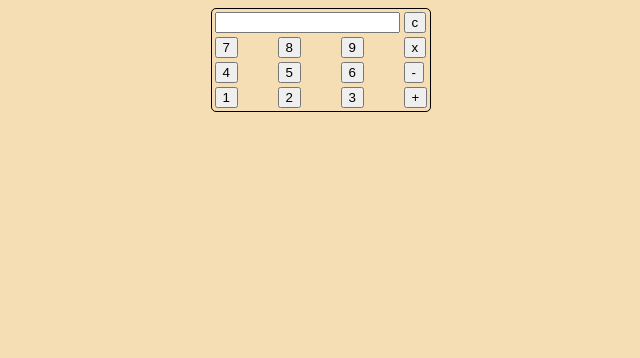
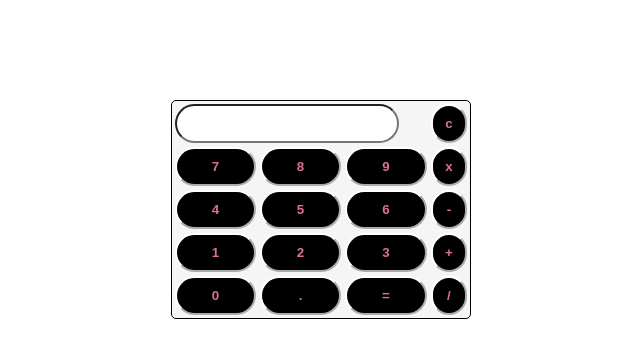
Before and after one commit to Lillysmart/calculator, a plain HTML site: page index.html in a window 1280 px wide. Shown: the whole page, without its empty margins (319-959 px from the left). Drawn offline with Linux system fonts and the light colour scheme.

Commit message:
style the calculator

```diff
--- a/index.html
+++ b/index.html
@@ -11,7 +11,7 @@
     <table>
         <tr>
             <td colspan="3">
-                <input type="text" data-key="result">
+                <input type="text" data-key="result" id="result">
             </td>
             <td><input type="button" value="c"></td>
 
@@ -34,6 +34,12 @@
             <td><input type="button" value="3"> </td>
             <td><input type="button" value="+"> </td>
         </tr>
+        <tr>
+            <td><input type="button" value="0"> </td>
+            <td><input type="button" value="."> </td>
+            <td><input type="button" value="="> </td>
+            <td><input type="button" value="/"> </td>
+        </tr>
 
     </table>
 </body>
--- a/styles.css
+++ b/styles.css
@@ -1,10 +1,30 @@
-body{
+/*body{
     background-color: wheat;
-}
+}*/
 table {
+    margin-top: 100px;
+    width: 300px;
+    height: fit-content;
     border: 1px solid black;
     border-radius: 5px;
     margin-left: auto;
     margin-right: auto;
+    background-color: whitesmoke;
 
 }
+
+input[type='button'] {
+    width: 100%;
+    padding:10px;
+    border-radius: 50px;
+    border-color: white;
+    color:palevioletred;
+    background-color: black;
+    font-weight:bolder;
+
+}
+input[type="text"] {
+    width: 200px ;
+    padding: 10px;
+    border-radius: 50px;
+}
```
